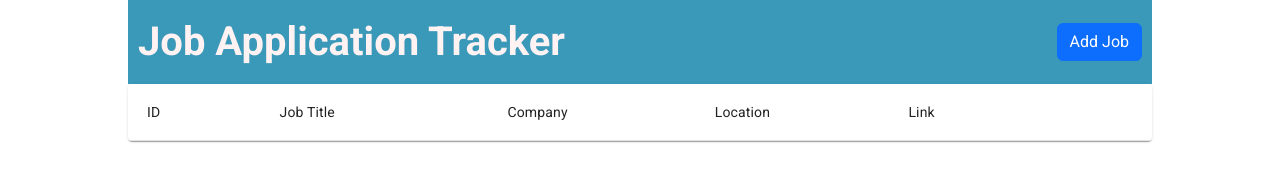
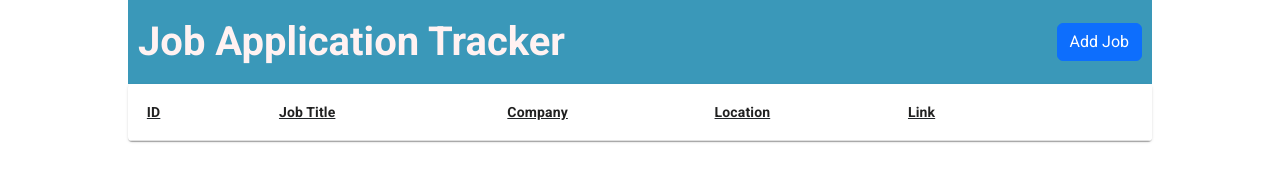
Before and after one commit to cleecoloma/Projects, a React (Create React App) app in the folder application-tracker/: page / in a window 1280 px wide. Shown: the top 191 px of the page. Built offline with nearby package versions, Linux system fonts and the light colour scheme.

Commit message:
trying to keep header from scrolling

```diff
--- a/application-tracker/public/styles.css
+++ b/application-tracker/public/styles.css
@@ -4,40 +4,11 @@
     font-family: 'Roboto', sans-serif;
 }
 
-header {
-    display: flex;
+.navbar {
     position: fixed;
+    top: 0;
     margin-left: 10%;
     margin-right: 10%;
-}
-
-.table-header {
-    display: flex;
-    position: fixed;
-    left: 0;
-    right: 0;
-    margin-left: 10%;
-    margin-right: 10%;
-}
-
-.container {
-    max-width: 1000px;
-    margin-right: auto;
-    margin-left: auto;
-    padding-left: 1rem;
-    padding-right: 1rem;
-}
-
-.content {
-    display: flex;
-    flex-wrap: wrap;
-    justify-content: space-around;
-    margin-top: 3.6rem;
-    margin-left: 10%;
-    margin-right: 10%;
-}
-
-.navbar{
     background-color: #3A98B9;
 }
 
@@ -46,6 +17,23 @@ header {
     font-weight: 700;
     margin: 10px;
     color: #FFF2F2;
+}
+
+.table-header {
+    position: fixed;
+    left: 0;
+    right: 0;
+    margin-left: 10%;
+    margin-right: 10%;
+    text-decoration: underline;
+    font-weight: 400;
+    z-index: 50;
+}
+
+.content {
+    margin-top: 3.6rem;
+    margin-left: 10%;
+    margin-right: 10%;
 }
 
 .add-job-button {
@@ -69,16 +57,3 @@ footer {
     margin-top: 1rem;
     box-shadow: 0 0 10px 0 rgba(0, 0, 0, 0.3);
 }
-
-.job-top {
-    float: right;
-}
-
-.job-content {
-    margin-top: 2rem;
-}
-
-.job-bottom {
-    display: flex;
-    justify-content: space-between;
-}
--- a/application-tracker/src/components/Header.jsx
+++ b/application-tracker/src/components/Header.jsx
@@ -6,7 +6,7 @@ function Header(props) {
 
     return (
         <header className="navbar">
-        <h1>Job Application Tracker</h1>
+            <h1>Job Application Tracker</h1>
             <div className="add-job-button">
                 <JobModal
                     onAdd={props.saveJob}
--- a/application-tracker/src/components/TableHeader.jsx
+++ b/application-tracker/src/components/TableHeader.jsx
@@ -13,12 +13,12 @@ function TableHeader() {
                 <Table aria-label="simple table">
                     <TableHead>
                         <TableRow>
-                            <TableCell style={{width: "5%"}} align="center">ID</TableCell>
-                            <TableCell style={{width: "25%"}} align="center">Job Title</TableCell>
-                            <TableCell style={{width: "20%"}} align="center">Company</TableCell>
-                            <TableCell style={{width: "20%"}} align="center">Location</TableCell>
-                            <TableCell style={{width: "15%"}} align="center">Link</TableCell>
-                            <TableCell style={{width: "15%"}} align="center"></TableCell>
+                            <TableCell style={{width: "5%", fontWeight: "700"}} align="center">ID</TableCell>
+                            <TableCell style={{width: "25%", fontWeight: "700"}} align="center">Job Title</TableCell>
+                            <TableCell style={{width: "20%", fontWeight: "700"}} align="center">Company</TableCell>
+                            <TableCell style={{width: "20%", fontWeight: "700"}} align="center">Location</TableCell>
+                            <TableCell style={{width: "15%", fontWeight: "700"}} align="center">Link</TableCell>
+                            <TableCell style={{width: "15%", fontWeight: "700", backgroundColor:"white"}} align="center"></TableCell>
                         </TableRow>
                     </TableHead>
                 </Table>
```
